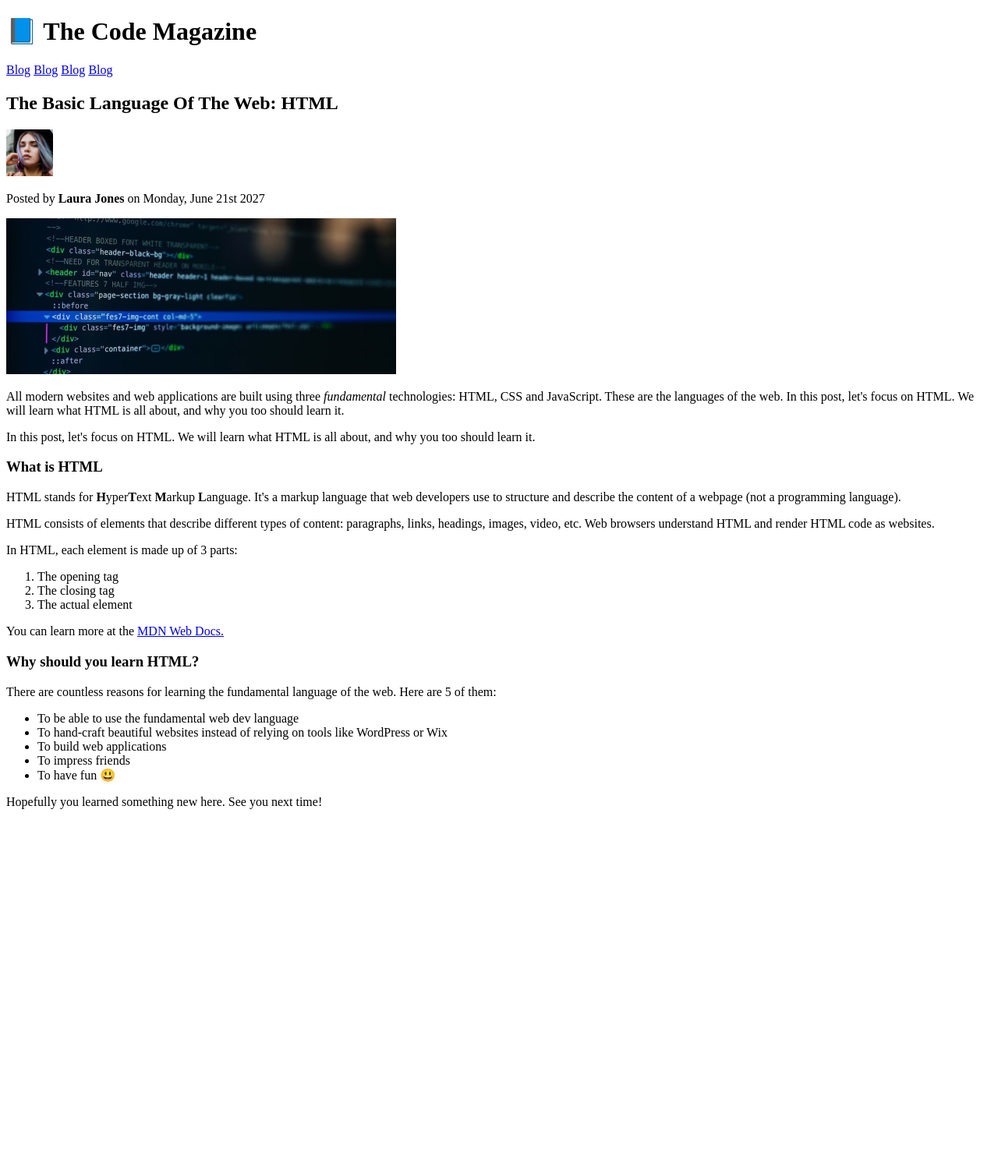
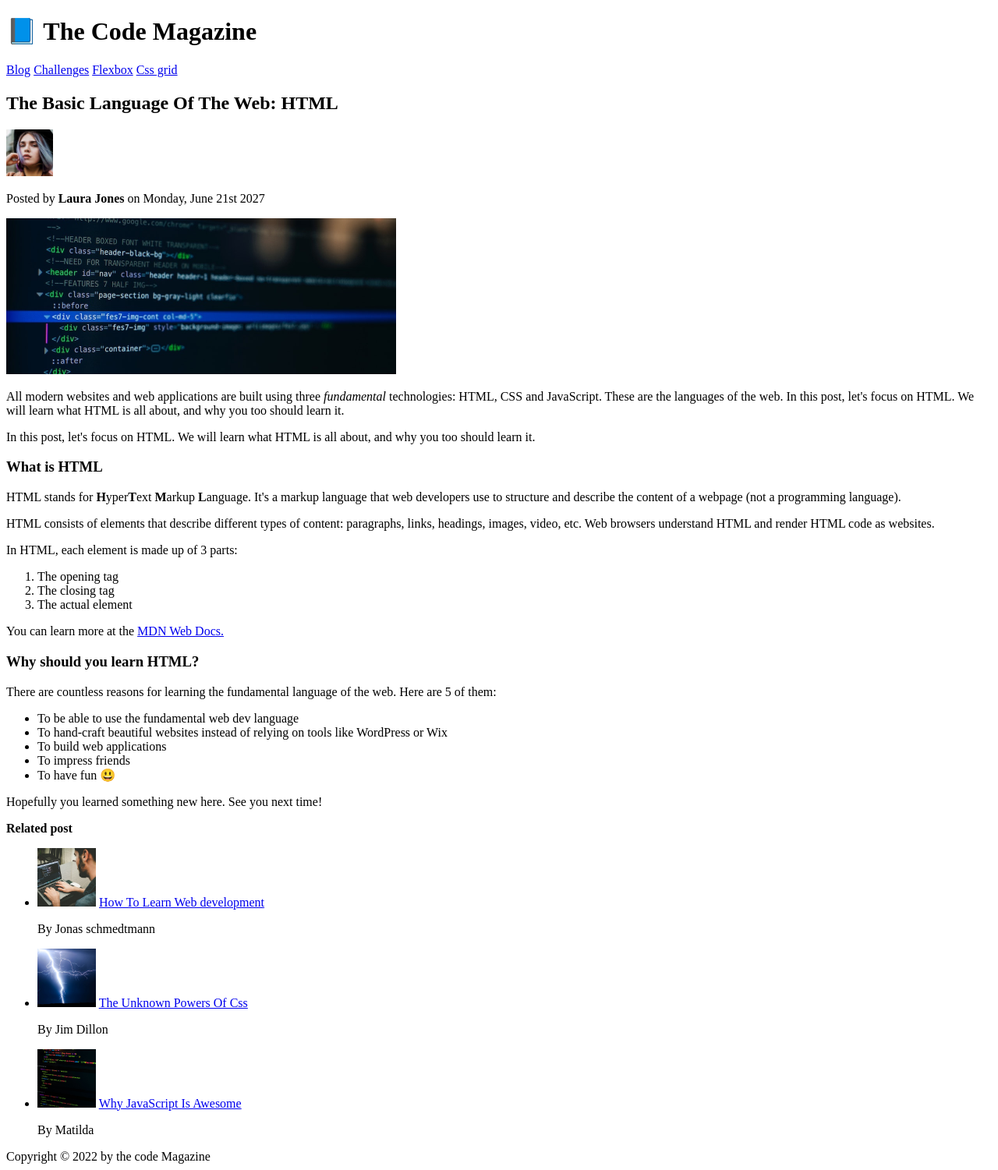
Before and after one commit to andersonsanchez016/html-css, a plain HTML site: page index.html in a window 1280 px wide. Shown: the whole page at 78% size. Before the commit the page ends 1054 px from the top, so only its background shows below. Drawn offline with Linux system fonts and the light colour scheme.

Commit message:
section 1 finished

```diff
--- a/index.html
+++ b/index.html
@@ -5,12 +5,18 @@
         <meta charset="UTF-8" />
     </head>
     <body>
+        <header>
             <h1>📘 The Code Magazine</h1>
+            <nav>
                 <a href="blog.html">Blog</a>
-        <a href="blog.html">Blog</a>
-        <a href="blog.html">Blog</a>
-        <a href="blog.html">Blog</a>
+                <a href="challenges.html">Challenges</a>
+                <a href="flexbox.html">Flexbox</a>
+                <a href="cssGrid.html">Css grid</a>
+            </nav>
+        </header>
 
+        <article>
+            <header>
                 <h2>The Basic Language Of The Web: HTML</h2>
 
                 <img
@@ -19,7 +25,10 @@
                     width="60px"
                     height="60px"
                 />
-        <p>Posted by <strong>Laura Jones</strong> on Monday, June 21st 2027</p>
+                <p>
+                    Posted by <strong>Laura Jones</strong> on Monday, June 21st
+                    2027
+                </p>
 
                 <img
                     src="assets/img/post-img.jpg"
@@ -27,17 +36,19 @@
                     height="200px"
                     alt="HTML code on a screen"
                 />
+            </header>
 
             <p>
                 All modern websites and web applications are built using three
-            <em>fundamental</em> technologies: HTML, CSS and JavaScript. These
-            are the languages of the web. In this post, let's focus on HTML. We
-            will learn what HTML is all about, and why you too should learn it.
+                <em>fundamental</em> technologies: HTML, CSS and JavaScript.
+                These are the languages of the web. In this post, let's focus on
+                HTML. We will learn what HTML is all about, and why you too
+                should learn it.
             </p>
 
             <p>
-            In this post, let's focus on HTML. We will learn what HTML is all
-            about, and why you too should learn it.
+                In this post, let's focus on HTML. We will learn what HTML is
+                all about, and why you too should learn it.
             </p>
 
             <h3>What is HTML</h3>
@@ -50,9 +61,9 @@
             </p>
 
             <p>
-            HTML consists of elements that describe different types of content:
-            paragraphs, links, headings, images, video, etc. Web browsers
-            understand HTML and render HTML code as websites.
+                HTML consists of elements that describe different types of
+                content: paragraphs, links, headings, images, video, etc. Web
+                browsers understand HTML and render HTML code as websites.
             </p>
 
             <p>In HTML, each element is made up of 3 parts:</p>
@@ -75,8 +86,8 @@
             <h3>Why should you learn HTML?</h3>
 
             <p>
-            There are countless reasons for learning the fundamental language of
-            the web. Here are 5 of them:
+                There are countless reasons for learning the fundamental
+                language of the web. Here are 5 of them:
             </p>
 
             <ul>
@@ -91,5 +102,44 @@
             </ul>
 
             <p>Hopefully you learned something new here. See you next time!</p>
+        </article>
+        <aside>
+            <strong>Related post</strong>
+            <ul>
+                <li>
+                    <img
+                        src="assets/img/related-1.jpg"
+                        alt="a person programming"
+                        width="75"
+                        height="75"
+                    />
+                    <a href="#">How To Learn Web development</a>
+                    <p>By Jonas schmedtmann</p>
+                </li>
+
+                <li>
+                    <img
+                        src="assets/img/related-2.jpg"
+                        alt="a person programming"
+                        width="75"
+                        height="75"
+                    />
+                    <a href="#">The Unknown Powers Of Css</a>
+                    <p>By Jim Dillon</p>
+                </li>
+
+                <li>
+                    <img
+                        src="assets/img/related-3.jpg"
+                        alt="a person programming"
+                        width="75"
+                        height="75"
+                    />
+                    <a href="#">Why JavaScript Is Awesome</a>
+                    <p>By Matilda</p>
+                </li>
+            </ul>
+        </aside>
+        <footer>Copyright &copy; 2022 by the code Magazine</footer>
     </body>
 </html>
```
Also changed, not shown: blog.html (+4 -3 lines), challenges.html (+13 -0 lines), challenges/challenge-1.html (added, +34 -0 lines), cssGrid.html (+12 -0 lines), flexbox.html (+12 -0 lines). Lines whose indentation alone changed are shown as unchanged.
